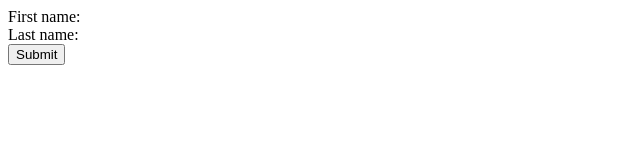
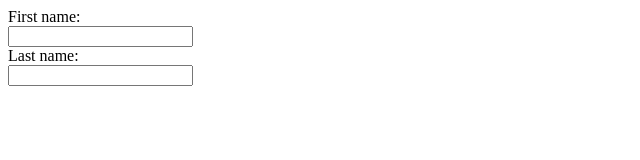
Before and after one commit to mihach0493/new-project4, a plain HTML site: page index.html in a window 1280 px wide. Shown: the whole page, without its empty margins (0-640 px from the left). Drawn offline with Linux system fonts and the light colour scheme.

Commit message:
Pierwsza zmiana

```diff
--- a/index.html
+++ b/index.html
@@ -1,19 +1,20 @@
 <!DOCTYPE html>
 <html lang="en">
+
 <head>
     <meta charset="UTF-8">
     <meta name="viewport" content="width=device-width, initial-scale=1.0">
     <title>Document</title>
 </head>
+
 <body>
 
-<form action="/action_page.php">
-<label for="fname">First name:</label><br>
-<label for="lname">Last name:</label><br>
-<input type="submit" value="Submit">
-</form>
-
-
+    <form action="/action_page.php">
+        <label for="fname">First name:</label><br>
+        <input type="text" id="fname" name="fname"><br>
+        <label for="lname">Last name:</label><br>
+        <input type="text" id="lname">
+    </form>
 
 
 
@@ -29,4 +30,5 @@
 
 
 </body>
+
 </html>
```
